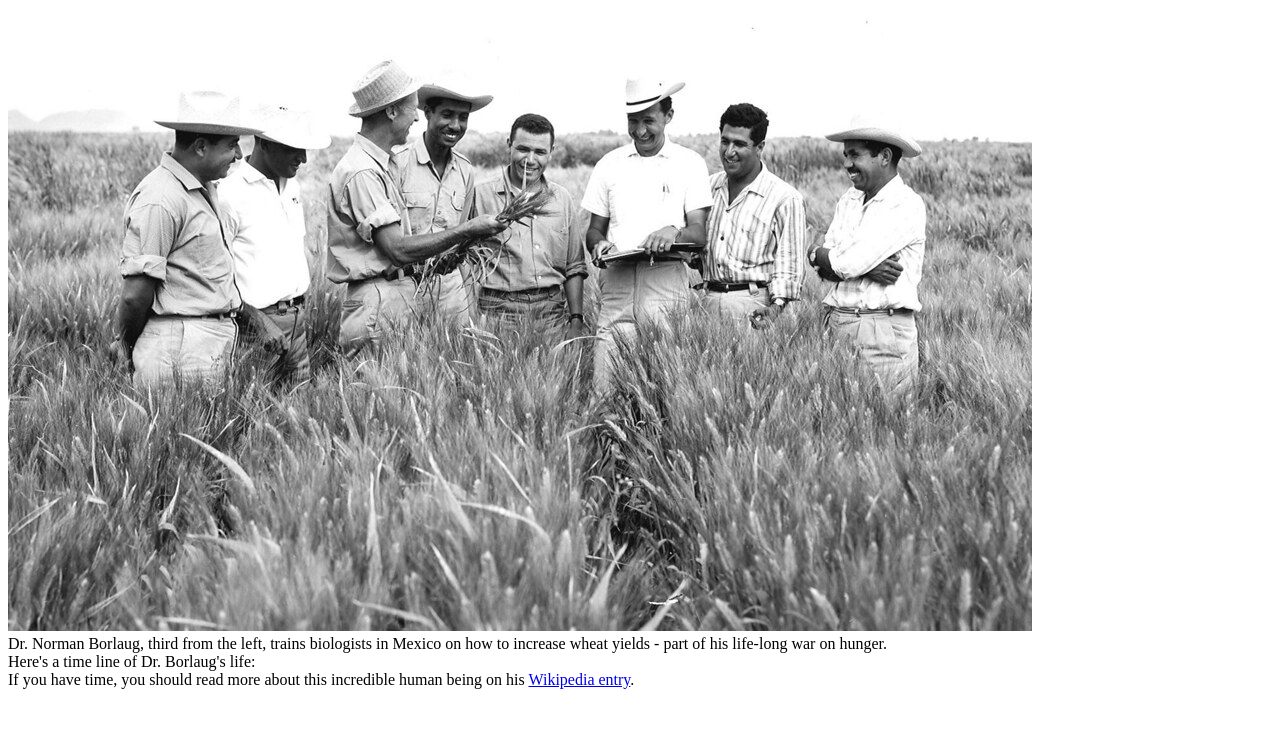
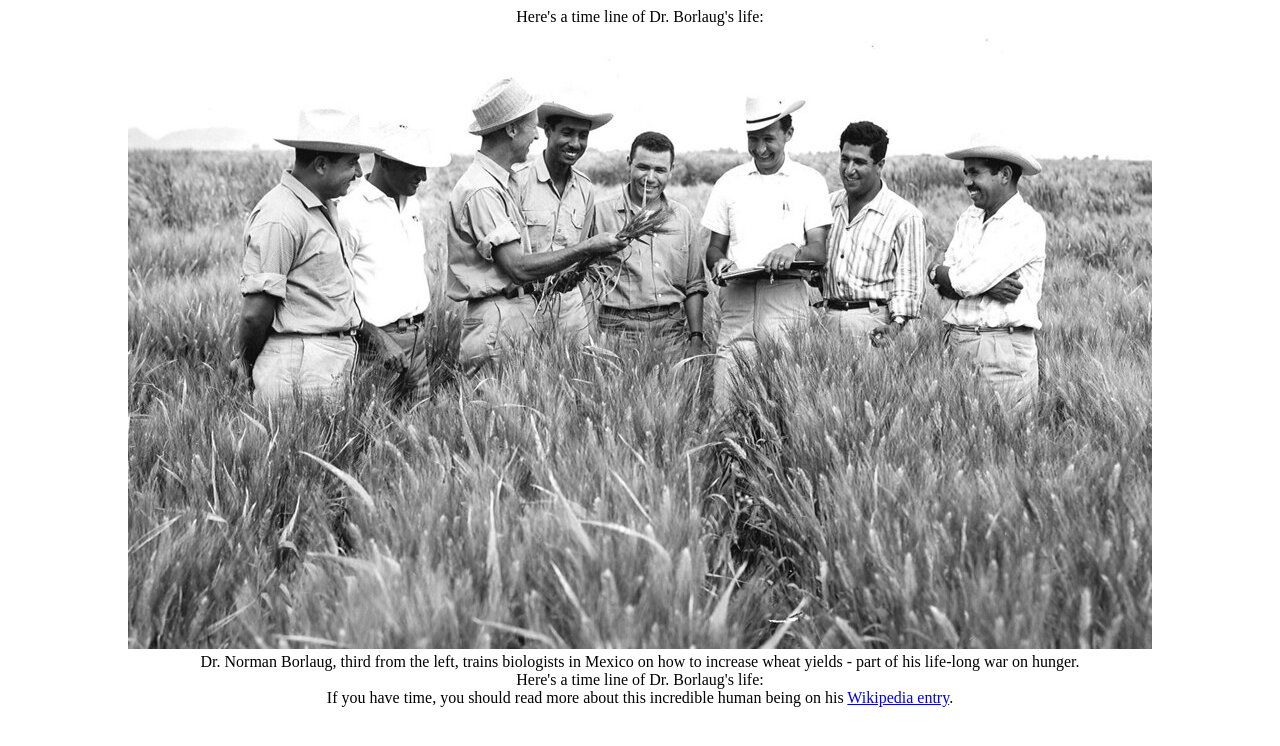
Before and after one commit to alexander-fomichev/tributepage, a plain HTML site: page index.html in a window 1280 px wide. Drawn offline with Linux system fonts and the light colour scheme.

Commit message:
align to center

```diff
--- a/index.html
+++ b/index.html
@@ -1,10 +1,13 @@
 <!DOCTYPE html>
 <html>
 <body>
-<main id ="main">
+<main id ="main" align="center">
     <title id="title">
         Dr. Norman Borlaug
     </title>
+    <div id="tribute-info">
+      Here's a time line of Dr. Borlaug's life:
+    </div>
     <div id="img-div">
         <img id="image" src="src/pict.jpg"
         alt="Dr. Norman Borlaug, third from the left,
@@ -16,7 +19,7 @@
           - part of his life-long war on hunger.
         </div>
     </div>
-    <div id="tribute">
+    <div>
       Here's a time line of Dr. Borlaug's life:
     </div>
     <div>
```
